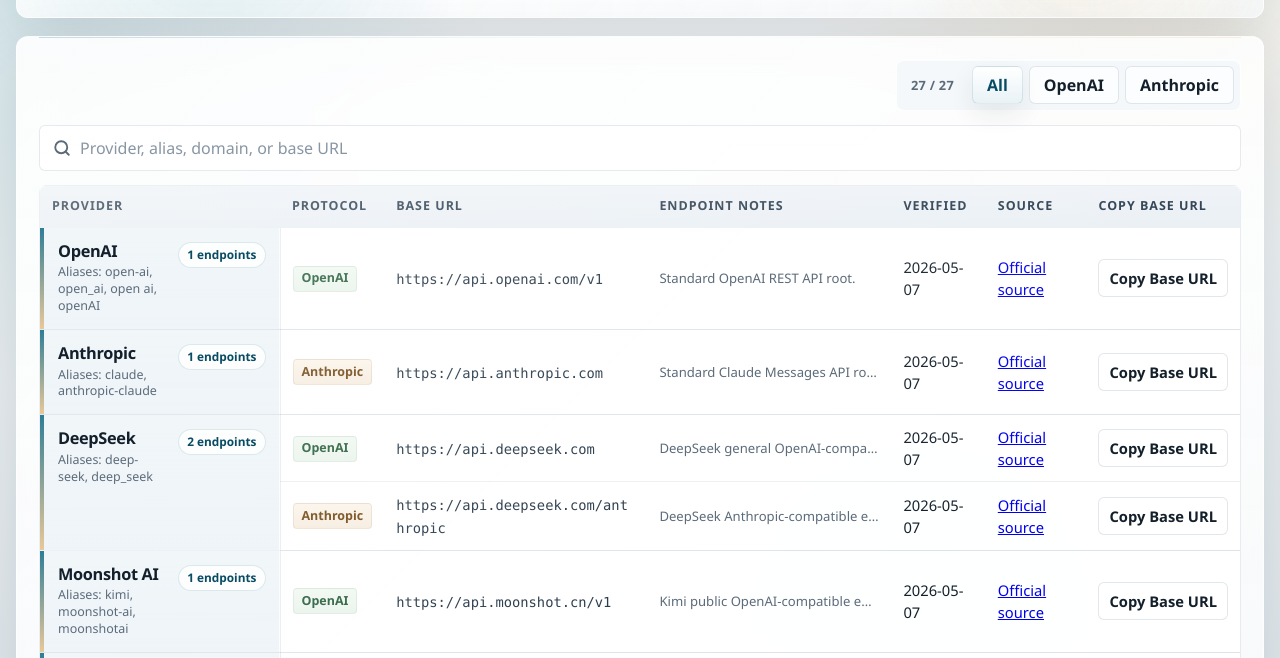
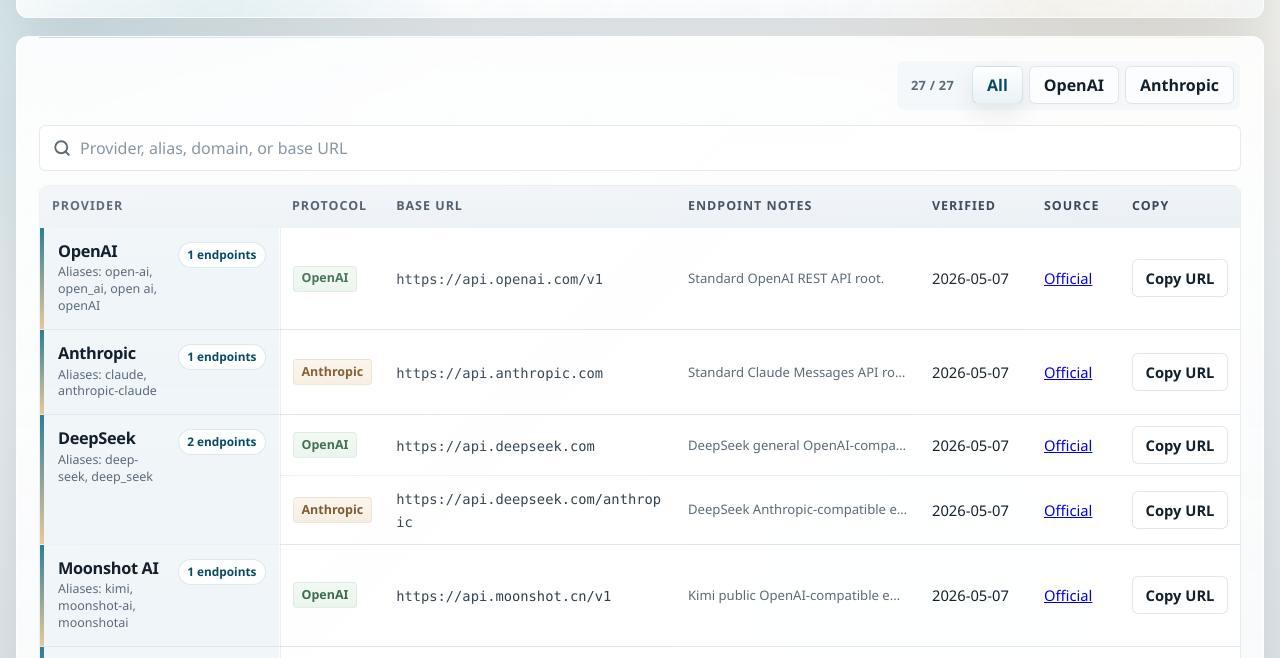
Before and after one commit to xiangxiangdong111-ops/ai-base-url, a website: page docs/index.html in a window 1280 px wide. Shown: the part 124-782 px from the top of the page. Drawn offline with Linux system fonts and the light colour scheme.

Commit message:
Compact copy and source labels

```diff
--- a/docs/app.js
+++ b/docs/app.js
@@ -15,13 +15,13 @@ const translations = {
     columnNotes: "Endpoint Notes",
     columnVerified: "Verified",
     columnSource: "Source",
-    columnCopy: "Copy Base URL",
+    columnCopy: "Copy",
     noMatches: "No matches.",
     shownCount: "{shown} / {total}",
     aliases: "Aliases",
-    officialSource: "Official source",
-    copy: "Copy Base URL",
-    copied: "Base URL copied",
+    officialSource: "Official",
+    copy: "Copy URL",
+    copied: "Copied",
     failedLoad: "Failed to load provider list data",
     cannotLoadProviders: "Cannot load providers.json: {status}",
     protocolOpenAI: "OpenAI",
@@ -44,13 +44,13 @@ const translations = {
     columnNotes: "端点说明",
     columnVerified: "验证日期",
     columnSource: "来源",
-    columnCopy: "复制 BASE URL",
+    columnCopy: "复制",
     noMatches: "无匹配",
     shownCount: "{shown} / {total}",
     aliases: "别名",
-    officialSource: "官方来源",
-    copy: "复制 BASE URL",
-    copied: "已复制 BASE URL",
+    officialSource: "官方",
+    copy: "复制 URL",
+    copied: "已复制",
     failedLoad: "加载平台列表数据失败",
     cannotLoadProviders: "无法加载 providers.json：{status}",
     protocolOpenAI: "OpenAI",
@@ -254,10 +254,13 @@ function renderRows() {
         notesCell.append(notesWrap);
 
         const verifiedCell = document.createElement("td");
+        verifiedCell.className = "verified-cell";
         verifiedCell.textContent = endpoint.lastVerified;
 
         const sourceCell = document.createElement("td");
+        sourceCell.className = "source-cell";
         const sourceLink = document.createElement("a");
+        sourceLink.className = "source-link";
         sourceLink.href = endpoint.source;
         sourceLink.target = "_blank";
         sourceLink.rel = "noreferrer";
@@ -265,6 +268,7 @@ function renderRows() {
         sourceCell.append(sourceLink);
 
         const copyCell = document.createElement("td");
+        copyCell.className = "copy-cell";
         const copyButton = document.createElement("button");
         copyButton.className = "copy-button";
         copyButton.type = "button";
--- a/docs/styles.css
+++ b/docs/styles.css
@@ -580,8 +580,27 @@ tbody tr:last-child td {
   transform: translateY(0);
 }
 
+.verified-cell,
+.source-cell,
+.copy-cell,
+.source-link {
+  white-space: nowrap;
+}
+
+.verified-cell {
+  width: 112px;
+}
+
+.source-cell {
+  width: 88px;
+}
+
+.copy-cell {
+  width: 116px;
+}
+
 .copy-button {
-  min-width: 124px;
+  min-width: 96px;
   padding: 0 10px;
   font-weight: 700;
   background: rgba(255, 255, 255, 0.9);
```
